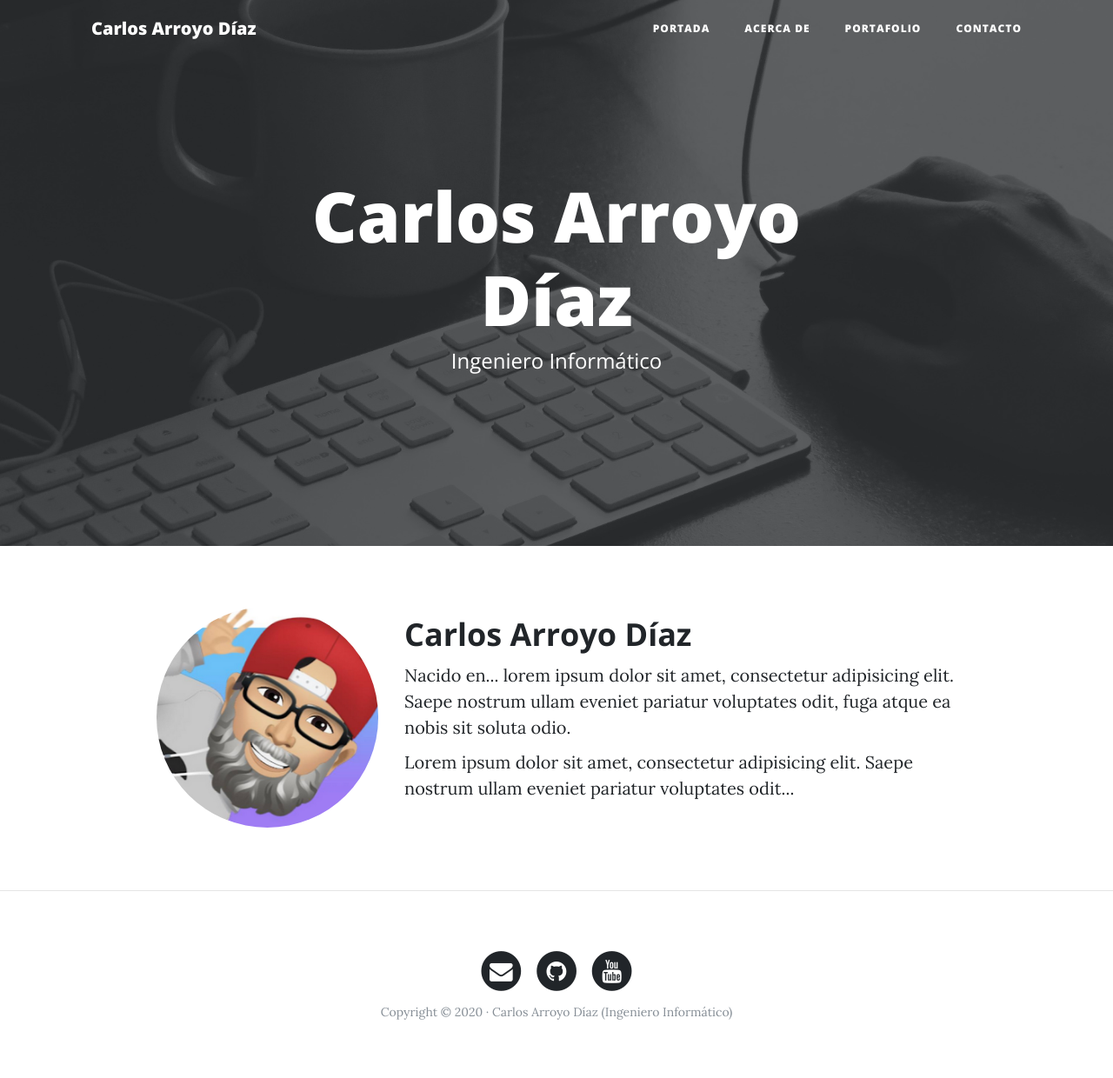
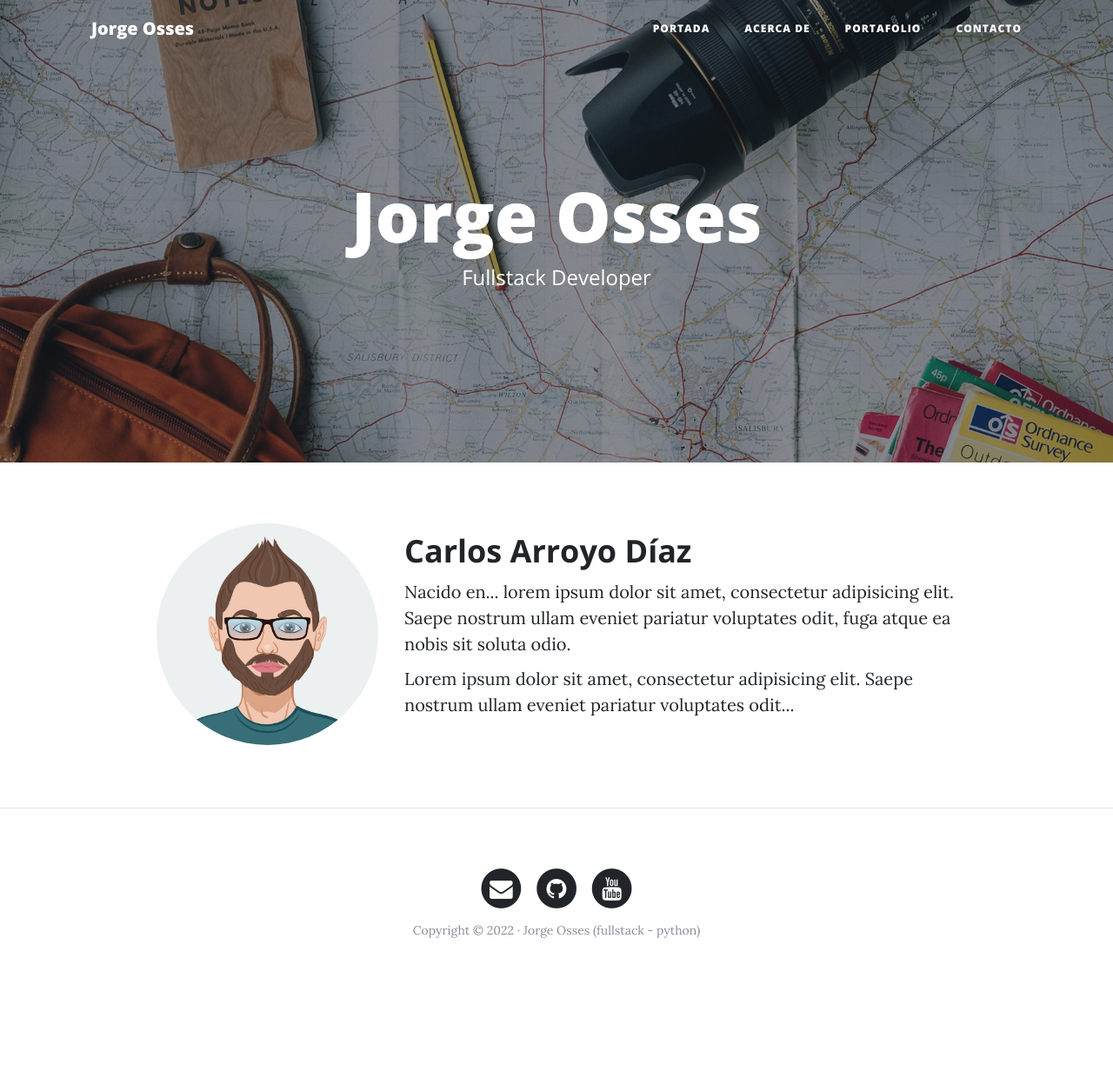
Before and after one commit to jorge-osses/codoacodo-practice, a Django app: page /about-me/ in a window 1280 px wide. Shown: the whole page at 87% size. After the commit the page ends 1079 px from the top, so only its background shows below. Run offline with Django 4.2, Linux system fonts and the light colour scheme; some libraries are stand-ins or nearby versions.

Commit message:
change content and pictures

```diff
--- a/backend/core/templates/core/about.html
+++ b/backend/core/templates/core/about.html
@@ -1,11 +1,14 @@
 {% extends 'core/base.html' %}
+{% block title %}About{% endblock  %}
+{% block background %}{% load static %}{% static '/core/img/about-bg.jpg'%}{% endblock %}
+
 {% block content %}
 
     <!-- Contenido Principal -->
     <div class="container">
       <div class="row">
         <div class="col-lg-3 col-md-4 offset-lg-1">
-          <img class="img-fluid avatar" src="../../static/core/img/avatar.png" alt="">
+          <img class="img-fluid avatar" src="{% static 'core/img/avatar.png' %}" alt="">
         </div>
         <div class="col-lg-7 col-md-8">
           <h2 class="section-heading">Carlos Arroyo Díaz</h2>
--- a/backend/core/templates/core/base.html
+++ b/backend/core/templates/core/base.html
@@ -22,7 +22,7 @@
     <!-- Navegación -->
     <nav class="navbar navbar-expand-lg navbar-light fixed-top" id="mainNav">
       <div class="container">
-        <a class="navbar-brand" href="{% url 'home' %}">Carlos Arroyo Díaz</a>
+        <a class="navbar-brand" href="{% url 'home' %}">Jorge Osses</a>
         <button class="navbar-toggler navbar-toggler-right" type="button" data-toggle="collapse" data-target="#navbarResponsive" aria-controls="navbarResponsive" aria-expanded="false" aria-label="Toggle navigation">
           Menú
           <i class="fa fa-bars"></i>
@@ -47,14 +47,14 @@
     </nav>
 
     <!-- Cabecera -->
-    <header class="masthead" style="background-image: url('{% static 'core/img/home-bg.jpg'%}')">
+    <header class="masthead" style="background-image: url('{% block background %}{% endblock %}')">
       <div class="overlay"></div>
       <div class="container">
         <div class="row">
           <div class="col-lg-8 col-md-10 mx-auto">
             <div class="site-heading">
-              <h1>Carlos Arroyo Díaz</h1>
-              <span class="subheading">Ingeniero Informático</span>
+              <h1>Jorge Osses</h1>
+              <span class="subheading">Fullstack Developer</span>
             </div>
           </div>
         </div>
@@ -95,7 +95,7 @@
                 </a>
               </li>
             </ul>
-            <p class="copyright text-muted">Copyright &copy; 2020 · Carlos Arroyo Díaz (Ingeniero Informático) </p>
+            <p class="copyright text-muted">Copyright &copy; 2022 · Jorge Osses (fullstack - python) </p>
           </div>
         </div>
       </div>
--- a/backend/core/templates/core/contact.html
+++ b/backend/core/templates/core/contact.html
@@ -1,4 +1,8 @@
 {% extends 'core/base.html' %}
+{% block title %}Contact{% endblock  %}
+
+{% block background %}{% load static %}{% static 'core/img/contact-bg.jpg'%}{% endblock %}
+
 {% block content %}
 <!-- Contenido Principal -->
 <div class="container">
--- a/backend/core/templates/core/home.html
+++ b/backend/core/templates/core/home.html
@@ -1,4 +1,8 @@
 {% extends 'core/base.html' %}
+
+{% block title %}Home{% endblock  %}
+
+{% block background %}{% load static %}{% static 'core/img/home-bg.jpg'%}{% endblock %}
 
 {% block content %}
 
--- a/backend/core/templates/core/portfolio.html
+++ b/backend/core/templates/core/portfolio.html
@@ -1,4 +1,7 @@
 {% extends 'core/base.html' %}
+{% block title %}Portfolio{% endblock  %}
+{% block background %}{% load static %}{% static 'core/img/portfolio-bg.jpg'%}{% endblock %}
+
 {% block content %}
 <!-- Contenido Principal -->
 <div class="container">
```
Also changed, not shown: backend/core/static/core/img/avatar.png.
